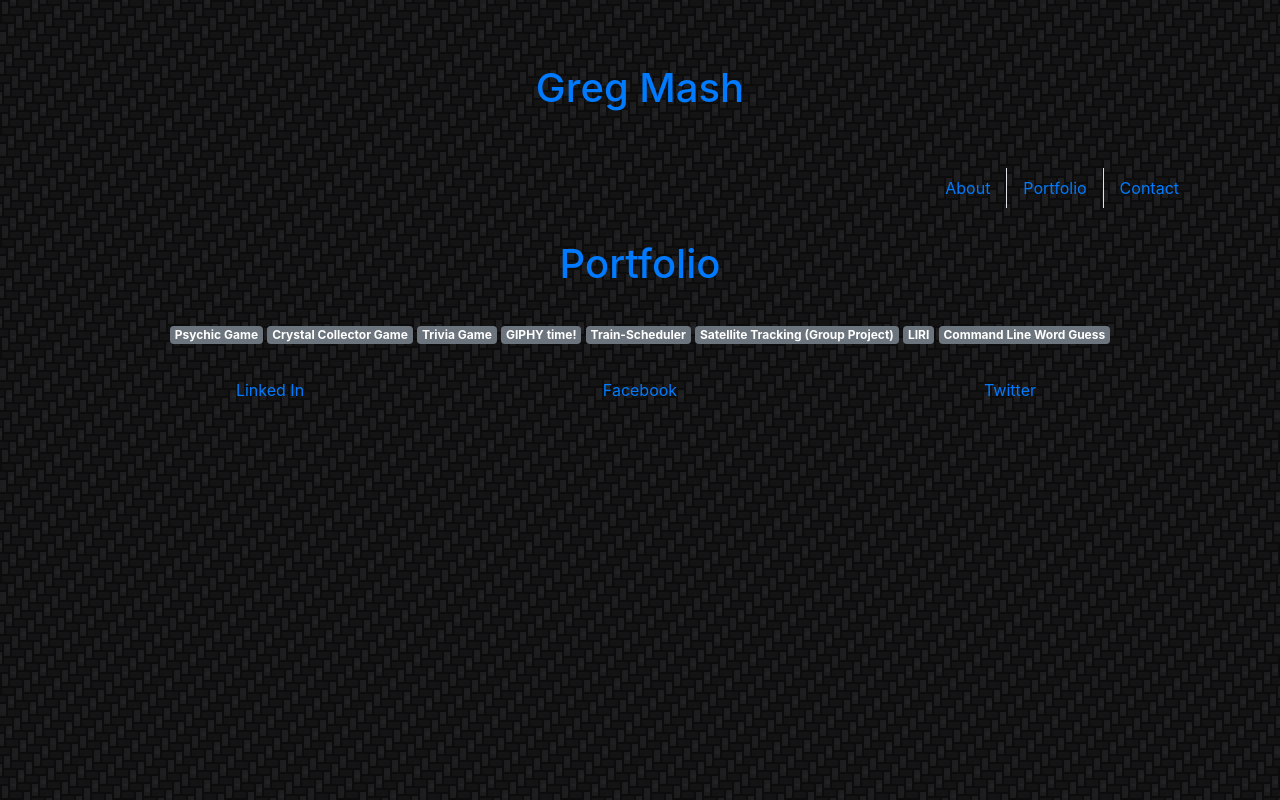
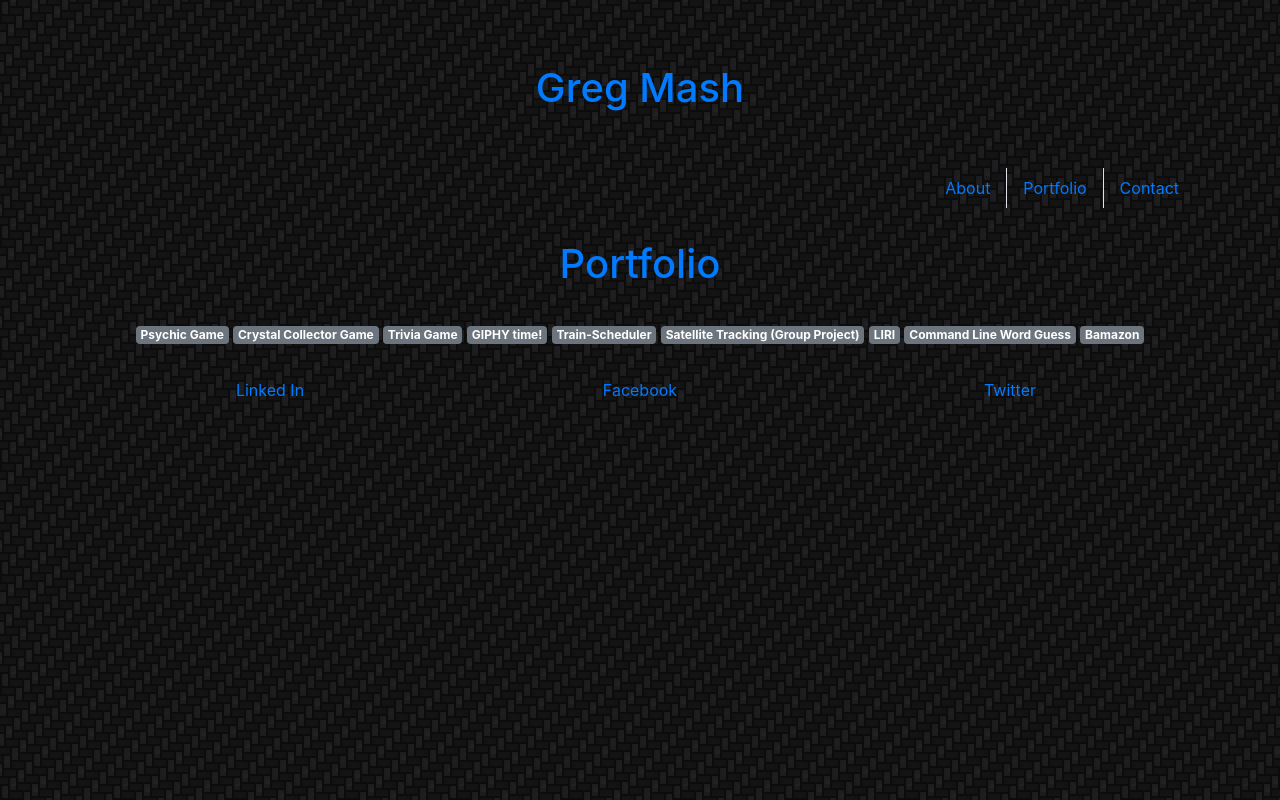
Before and after one commit to GregMash/Bootstrap-Portfolio, a plain HTML site: page portfolio.html in a window 1280 px wide. Drawn offline with nearby package versions, Linux system fonts and the light colour scheme.

Commit message:
added bamazon

```diff
--- a/portfolio.html
+++ b/portfolio.html
@@ -59,6 +59,7 @@
                                         Tracking (Group Project)</a>
                                     <a href="https://github.com/GregMash/liri-node-app" class="badge badge-secondary">LIRI</a>
                                     <a href="https://github.com/GregMash/Constructor-Word-Guess" class="badge badge-secondary">Command Line Word Guess</a>
+                                    <a href="hhttps://github.com/GregMash/Bamazon" class="badge badge-secondary">Bamazon</a>
                                 </div>
                             </div>
 
```
